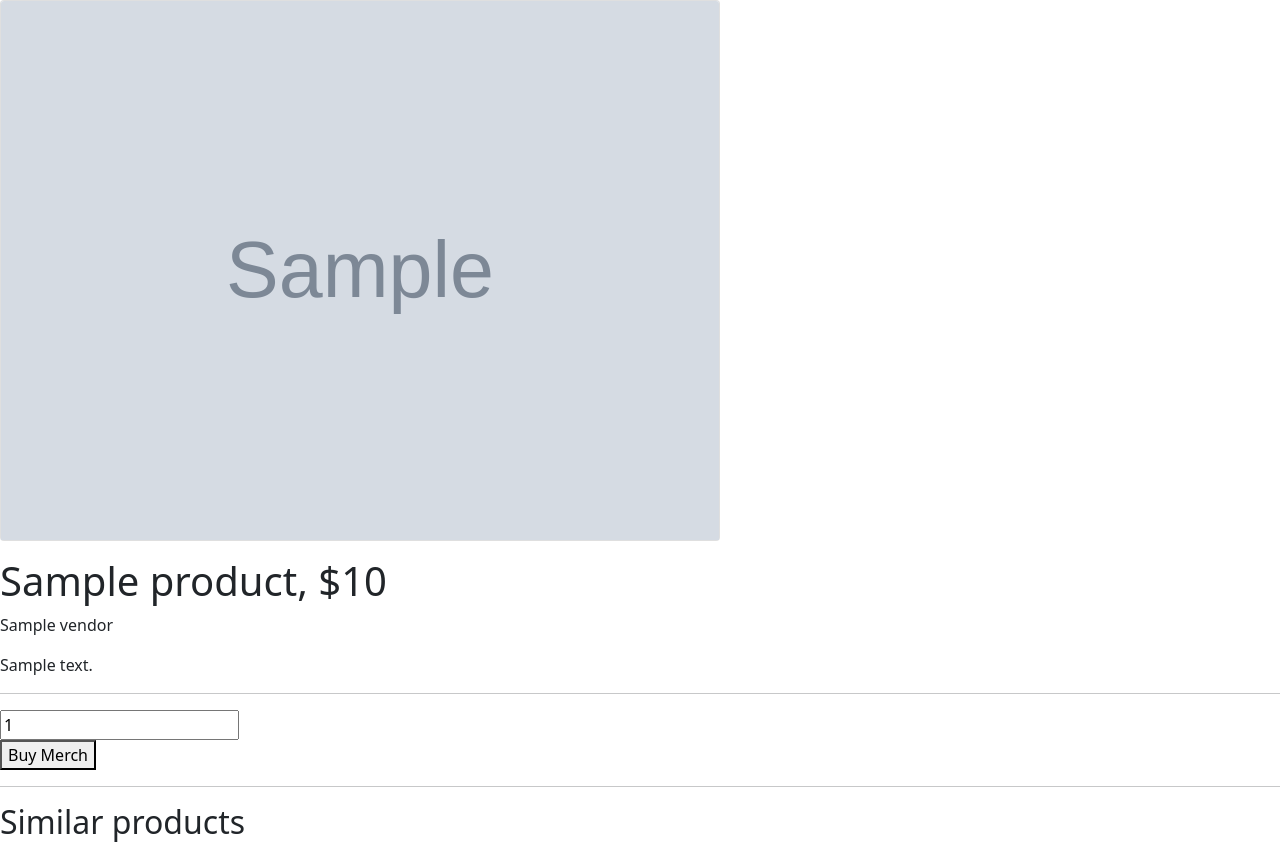
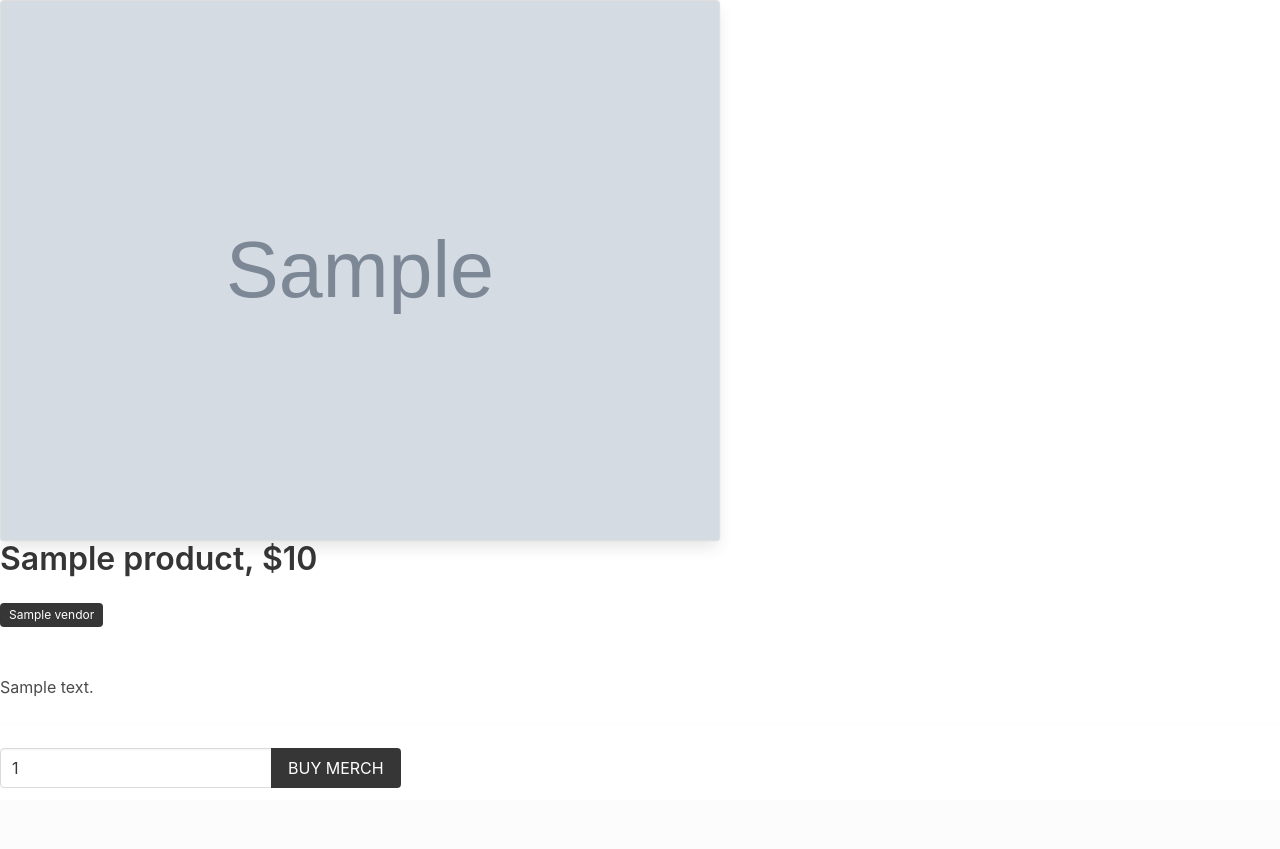
Before and after one commit to Yeahhimrosie/dojo_swag, a Django app: template swag_app/templates/product.html in a window 1280 px wide. After the commit the page ends 788 px from the top, so only its background shows below. Run offline with Django 3.2, Linux system fonts and the light colour scheme; the template is opened without the code that fills it: most values are stand-ins (such as "Sample title", 1, 10 or a date in 2020); grey boxes marked "Sample" are stand-in pictures; some libraries are stand-ins or nearby versions.

Commit message:
added the views, product html and cart html, i also added some methods on the models and some other necessary modifications

```diff
--- a/dojo_swag/settings.py
+++ b/dojo_swag/settings.py
@@ -11,7 +11,8 @@ https://docs.djangoproject.com/en/2.2/ref/settings/
 """
 
 import os
-
+from dotenv import load_dotenv
+load_dotenv()
 
 # Build paths inside the project like this: os.path.join(BASE_DIR, ...)
 BASE_DIR = os.path.dirname(os.path.dirname(os.path.abspath(__file__)))
--- a/swag_app/templates/cart.html
+++ b/swag_app/templates/cart.html
@@ -6,6 +6,7 @@
         <meta http-equiv="X-UA-Compatible" content="IE=edge">
         <!-- Start Bootstrap -->
         <link href="https://cdn.jsdelivr.net/npm/bootstrap@5.0.0-beta3/dist/css/bootstrap.min.css" rel="stylesheet" integrity="sha384-eOJMYsd53ii+scO/bJGFsiCZc+5NDVN2yr8+0RDqr0Ql0h+rP48ckxlpbzKgwra6" crossorigin="anonymous">
+        <link rel="stylesheet" href="https://cdn.jsdelivr.net/npm/bulma@0.9.1/css/bulma.min.css">
         <script src="https://cdn.jsdelivr.net/npm/bootstrap@5.0.0-beta3/dist/js/bootstrap.bundle.min.js" integrity="sha384-JEW9xMcG8R+pH31jmWH6WWP0WintQrMb4s7ZOdauHnUtxwoG2vI5DkLtS3qm9Ekf" crossorigin="anonymous"></script>
         <!-- End Bootstrap -->
         <title>Dojo Swag Cart</title>
--- a/swag_app/templates/checkout.html
+++ b/swag_app/templates/checkout.html
@@ -6,6 +6,7 @@
     <meta name="viewport" content="width=device-width, initial-scale=1.0">
     <!-- Start Bootstrap -->
     <link href="https://cdn.jsdelivr.net/npm/bootstrap@5.0.0-beta3/dist/css/bootstrap.min.css" rel="stylesheet" integrity="sha384-eOJMYsd53ii+scO/bJGFsiCZc+5NDVN2yr8+0RDqr0Ql0h+rP48ckxlpbzKgwra6" crossorigin="anonymous">
+    <link rel="stylesheet" href="https://cdn.jsdelivr.net/npm/bulma@0.9.1/css/bulma.min.css">
     <script src="https://cdn.jsdelivr.net/npm/bootstrap@5.0.0-beta3/dist/js/bootstrap.bundle.min.js" integrity="sha384-JEW9xMcG8R+pH31jmWH6WWP0WintQrMb4s7ZOdauHnUtxwoG2vI5DkLtS3qm9Ekf" crossorigin="anonymous"></script>
     <!-- End Bootstrap -->
     <title>Dojo Swag Checkout</title>
--- a/swag_app/templates/main.html
+++ b/swag_app/templates/main.html
@@ -6,6 +6,7 @@
     <meta name="viewport" content="width=device-width, initial-scale=1.0">
     <!-- Start Bootstrap -->
     <link href="https://cdn.jsdelivr.net/npm/bootstrap@5.0.0-beta3/dist/css/bootstrap.min.css" rel="stylesheet" integrity="sha384-eOJMYsd53ii+scO/bJGFsiCZc+5NDVN2yr8+0RDqr0Ql0h+rP48ckxlpbzKgwra6" crossorigin="anonymous">
+    <link rel="stylesheet" href="https://cdn.jsdelivr.net/npm/bulma@0.9.1/css/bulma.min.css">
     <script src="https://cdn.jsdelivr.net/npm/bootstrap@5.0.0-beta3/dist/js/bootstrap.bundle.min.js" integrity="sha384-JEW9xMcG8R+pH31jmWH6WWP0WintQrMb4s7ZOdauHnUtxwoG2vI5DkLtS3qm9Ekf" crossorigin="anonymous"></script>
     <!-- End Bootstrap -->
     <title>Dojo Swag Merch</title>
--- a/swag_app/templates/product.html
+++ b/swag_app/templates/product.html
@@ -6,6 +6,7 @@
         <meta http-equiv="X-UA-Compatible" content="IE=edge">
         <!-- Start Bootstrap -->
         <link href="https://cdn.jsdelivr.net/npm/bootstrap@5.0.0-beta3/dist/css/bootstrap.min.css" rel="stylesheet" integrity="sha384-eOJMYsd53ii+scO/bJGFsiCZc+5NDVN2yr8+0RDqr0Ql0h+rP48ckxlpbzKgwra6" crossorigin="anonymous">
+        <link rel="stylesheet" href="https://cdn.jsdelivr.net/npm/bulma@0.9.1/css/bulma.min.css">
         <script src="https://cdn.jsdelivr.net/npm/bootstrap@5.0.0-beta3/dist/js/bootstrap.bundle.min.js" integrity="sha384-JEW9xMcG8R+pH31jmWH6WWP0WintQrMb4s7ZOdauHnUtxwoG2vI5DkLtS3qm9Ekf" crossorigin="anonymous"></script>
         <!-- End Bootstrap -->
         <title>Dojo Swag Product</title>
@@ -38,16 +39,5 @@
             </div>
         </div>
     </form>
-    {% if similar_products %}
-        <hr>
-        <div class="columns is-multiline">
-            <div class="column is-12">
-                <h2 class="subtitle">Similar products</h2>
-            </div>
-            {% for product in similar_products %}
-                {% include 'product/parts/list_item.html' %}
-            {% endfor %}
-        </div>
-    {% endif %}
     </body>
 </html>
--- a/swag_app/templates/success.html
+++ b/swag_app/templates/success.html
@@ -5,6 +5,7 @@
         <meta charset="utf-8">
         <meta http-equiv="X-UA-Compatible" content="IE=edge">
         <link href="https://cdn.jsdelivr.net/npm/bootstrap@5.0.0-beta3/dist/css/bootstrap.min.css" rel="stylesheet" integrity="sha384-eOJMYsd53ii+scO/bJGFsiCZc+5NDVN2yr8+0RDqr0Ql0h+rP48ckxlpbzKgwra6" crossorigin="anonymous">
+        <link rel="stylesheet" href="https://cdn.jsdelivr.net/npm/bulma@0.9.1/css/bulma.min.css">
         <script src="https://cdn.jsdelivr.net/npm/bootstrap@5.0.0-beta3/dist/js/bootstrap.bundle.min.js" integrity="sha384-JEW9xMcG8R+pH31jmWH6WWP0WintQrMb4s7ZOdauHnUtxwoG2vI5DkLtS3qm9Ekf" crossorigin="anonymous"></script>
         <!-- End Bootstrap -->
         <title>Success!</title>
--- a/swag_app/views.py
+++ b/swag_app/views.py
@@ -57,7 +57,7 @@ def cart_page(request):
     if change_quantity:
         cart.add(change_quantity, quantity, True)
         return redirect('cart')
-    return render(request, 'cart.html', {'form': form, 'stripe_pub_key': settings.STRIPE_PUB_KEY})
+    return render(request, 'cart.html', {'form': form })
 
 def success(request):
     return render(request, 'success.html')
```
Also changed, not shown: swag_app/cart.py (line endings or trailing spaces).
